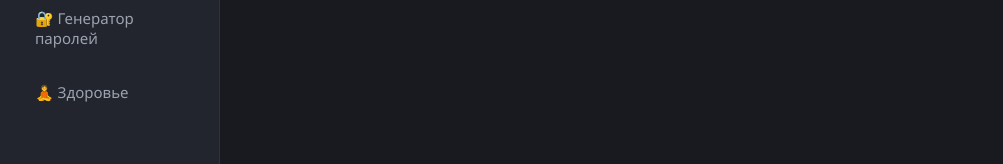
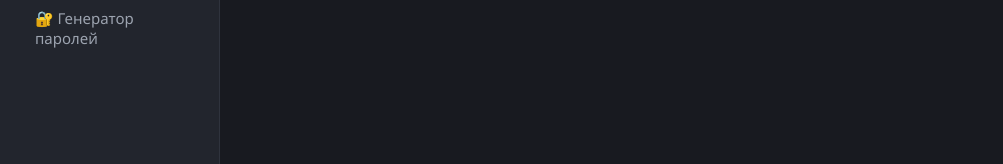
Before and after one commit to danilkamicrolabcom-sudo/omniapp, a plain HTML site: page index.html in a window 1280 px wide. Shown: the part 553-717 px from the top of the page, without its empty margins (0-1003 px from the left). Drawn offline with Linux system fonts and the light colour scheme.

Commit message:
Update index.html

```diff
--- a/index.html
+++ b/index.html
@@ -18,8 +18,6 @@
         <button class="nav-btn" onclick="openTool('textstat', this)">📊 Счётчик текста</button>
         <button class="nav-btn" onclick="openTool('wheel', this); drawWheel();">🎡 Колесо выбора</button>
         <button class="nav-btn" onclick="openTool('passgen', this)">🔐 Генератор паролей</button>
-        <button class="nav-btn" onclick="openTool('health', this)">🧘 Здоровье</button>
-
     </div>
 
     <div class="main">
```
